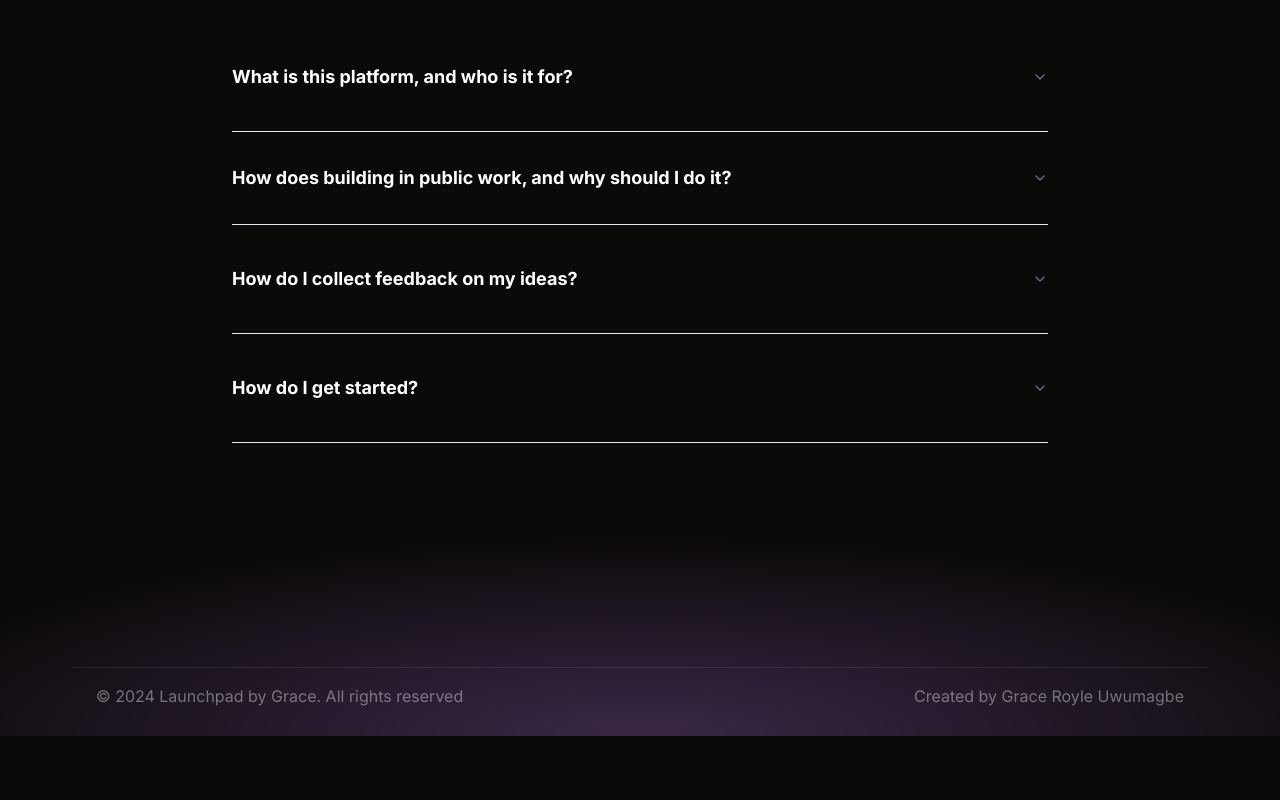
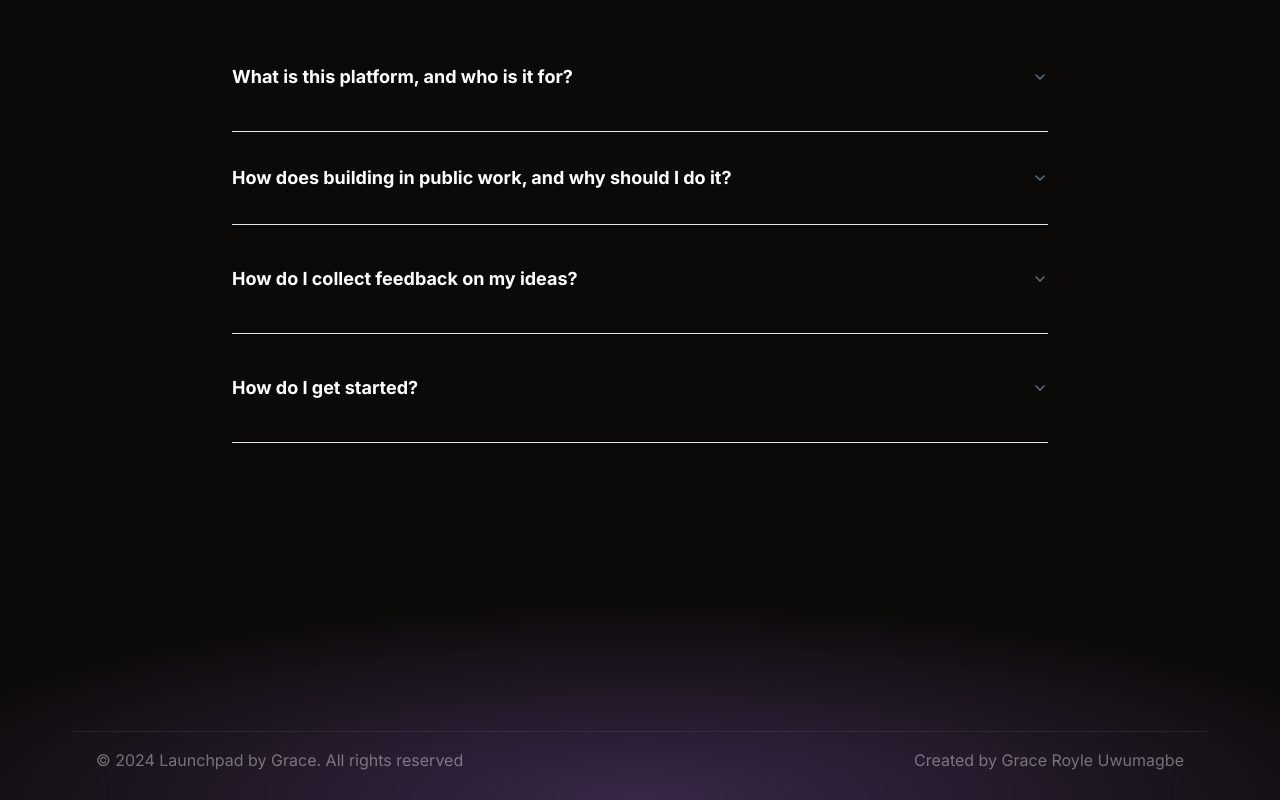
Before and after one commit to RuthlessDove/startup-directory, a Next.js app: page / in a window 1280 px wide. Shown: the part 2834-3634 px from the top of the page. Before the commit the page ends 3570 px from the top, so only its background shows below. Built offline with nearby package versions, Linux system fonts and the light colour scheme.

Commit message:
Increase padding in Footer component for improved layout

```diff
--- a/sections/Footer.tsx
+++ b/sections/Footer.tsx
@@ -5,8 +5,7 @@ import React from "react";
 
 const Footer = () => {
   return (
-    <footer className="relative z-0 overflow-x-clip pt-32 text-white/40 font-body">
-
+    <footer className="relative z-0 overflow-x-clip pt-48 text-white/40 font-body">
       <div
         className="absolute h-[400px] w-[1600px] bottom-0 left-1/2 -translate-x-1/2 bg-[#A46EDB]/30 -z-30"
         style={{
```
